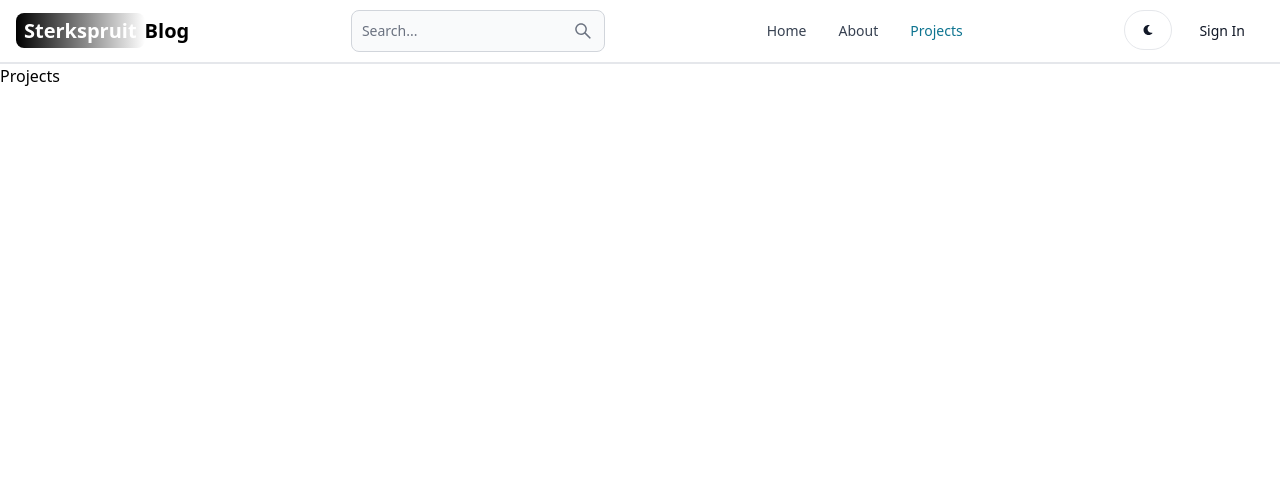
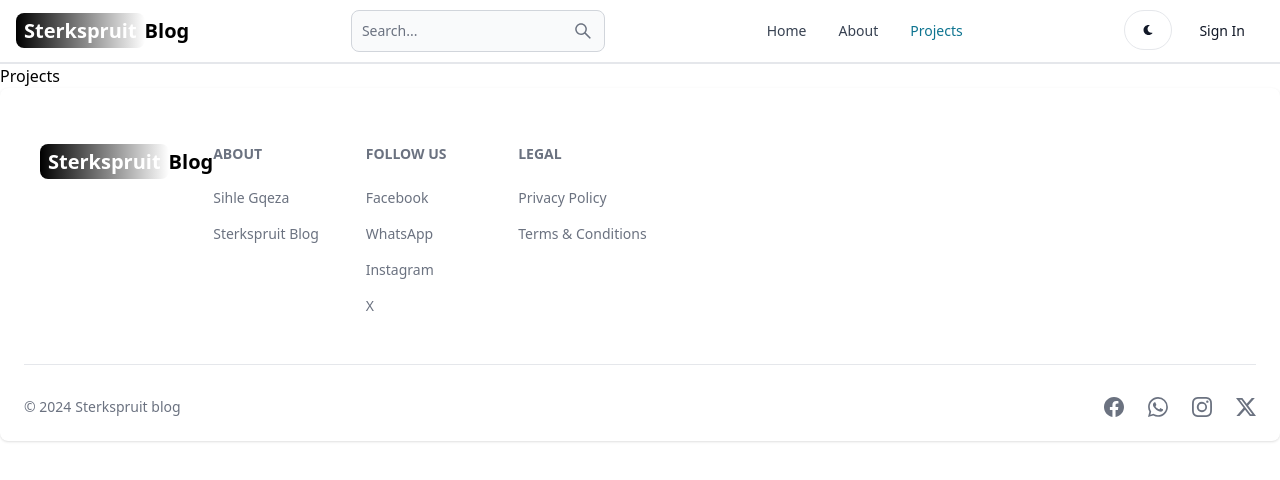
Before and after one commit to iamsihlegqeza/sterkSwave, a React (Vite) app in the folder client/: page /projects in a window 1280 px wide. Shown: the top 480 px of the page. Built offline with nearby package versions, Linux system fonts and the light colour scheme.

Commit message:
create the footer and adding components

```diff
--- a/client/src/App.jsx
+++ b/client/src/App.jsx
@@ -6,6 +6,7 @@
 import Dashboard from "./pages/Dashboard";
 import Projects from "./pages/Projects";
 import Header from "./components/Header";
+import Footer from "./components/Footer";
 
 export default function App() {
   return (
@@ -19,6 +20,7 @@
         <Route path="/dashboard" element={<Dashboard />} />
         <Route path="/projects" element={<Projects />} />
       </Routes>
+      <Footer />
     </BrowserRouter>
   );
 };
--- /dev/null
+++ b/client/src/components/Footer.jsx
@@ -0,0 +1,106 @@
+import React from 'react'
+import { Footer } from 'flowbite-react'
+import { Link } from 'react-router-dom'
+import { BsFacebook, BsWhatsapp, BsTwitterX, BsInstagram} from 'react-icons/bs'
+
+export default function FooterCom() {
+  return (
+    <Footer container classname='border border-t-8 border-black'>
+        <div className='w-full max-w-7xl mx-auto'>
+            <div className='grid w-full justifty-between sm:flex md:grid-cols-1 mx-auto p-4'>
+                <div className='mt-5'>
+                    <Link to="/" className='self-center whitespace-nowrap text-lg sm:text-xl font-semibold dark:text-black'>
+                        <span className='px-2 py-1 bg-gradient-to-r from-black rounded-lg text-white dark:text-black  dark:from-white'>Sterkspruit</span>Blog
+                    </Link>
+                </div>
+                <div className='grid grid-cols-2 gap-8 mt-4 sm:grid-cols-3 sm:gap-6'>
+                    <div>
+                    <Footer.Title title='About'/>
+                    <Footer.LinkGroup col>
+                        <Footer.Link
+                            href='https://iamsihlegqeza.github.io/portfolio/'
+                            target='_blank'
+                            rel='noopener noreferrer'
+                        >
+                            Sihle Gqeza
+                        </Footer.Link>
+                        <Footer.Link
+                            href='/about'
+                            target='_blank'
+                            rel='noopener noreferrer'
+                        >
+                            Sterkspruit Blog
+                        </Footer.Link>
+                    </Footer.LinkGroup>
+                    </div>
+                    <div>
+                        <Footer.Title title='Follow Us'/>
+                        <Footer.LinkGroup col>
+                            <Footer.Link
+                                href='#'
+                                target='_blank'
+                                rel='noopener noreferrer'
+                            >
+                                Facebook
+                            </Footer.Link>
+                            <Footer.Link
+                                href='#'
+                                target='_blank'
+                                rel='noopener noreferrer'
+                            >
+                                WhatsApp
+                            </Footer.Link>
+                            <Footer.Link
+                                href='#'
+                                target='_blank'
+                                rel='noopener noreferrer'
+                            >
+                                Instagram
+                            </Footer.Link>
+                            <Footer.Link
+                                href='#'
+                                target='_blank'
+                                rel='noopener noreferrer'
+                            >
+                                X
+                            </Footer.Link>
+                        </Footer.LinkGroup>
+                    </div>
+                    <div>
+                        <Footer.Title title='Legal'/>
+                        <Footer.LinkGroup col>
+                            <Footer.Link
+                                href='#'
+                                target='_blank'
+                                rel='noopener noreferrer'
+                            >
+                                Privacy Policy
+                            </Footer.Link>
+                            <Footer.Link
+                                href='#'
+                                target='_blank'
+                                rel='noopener noreferrer'
+                            >
+                                Terms &amp; Conditions
+                            </Footer.Link>
+                        </Footer.LinkGroup>
+                    </div>
+                </div>
+            </div>
+            <Footer.Divider/>
+                <div className='w-full sm:flex sm:items-center sm:justify-between'>
+                    <Footer.Copyright
+                    href='#'
+                    by='Sterkspruit blog'
+                    year={new Date().getFullYear()}/>
+                    <div className='flex gap-6 sm:mt-0 mt-4 sm:justify-center'>
+                        <Footer.Icon href='#' icon={BsFacebook}/>
+                        <Footer.Icon href='#' icon={BsWhatsapp}/>
+                        <Footer.Icon href='#' icon={BsInstagram}/>
+                        <Footer.Icon href='#' icon={BsTwitterX}/>
+                    </div>
+                </div>
+        </div>
+    </Footer>
+  );
+}
```
